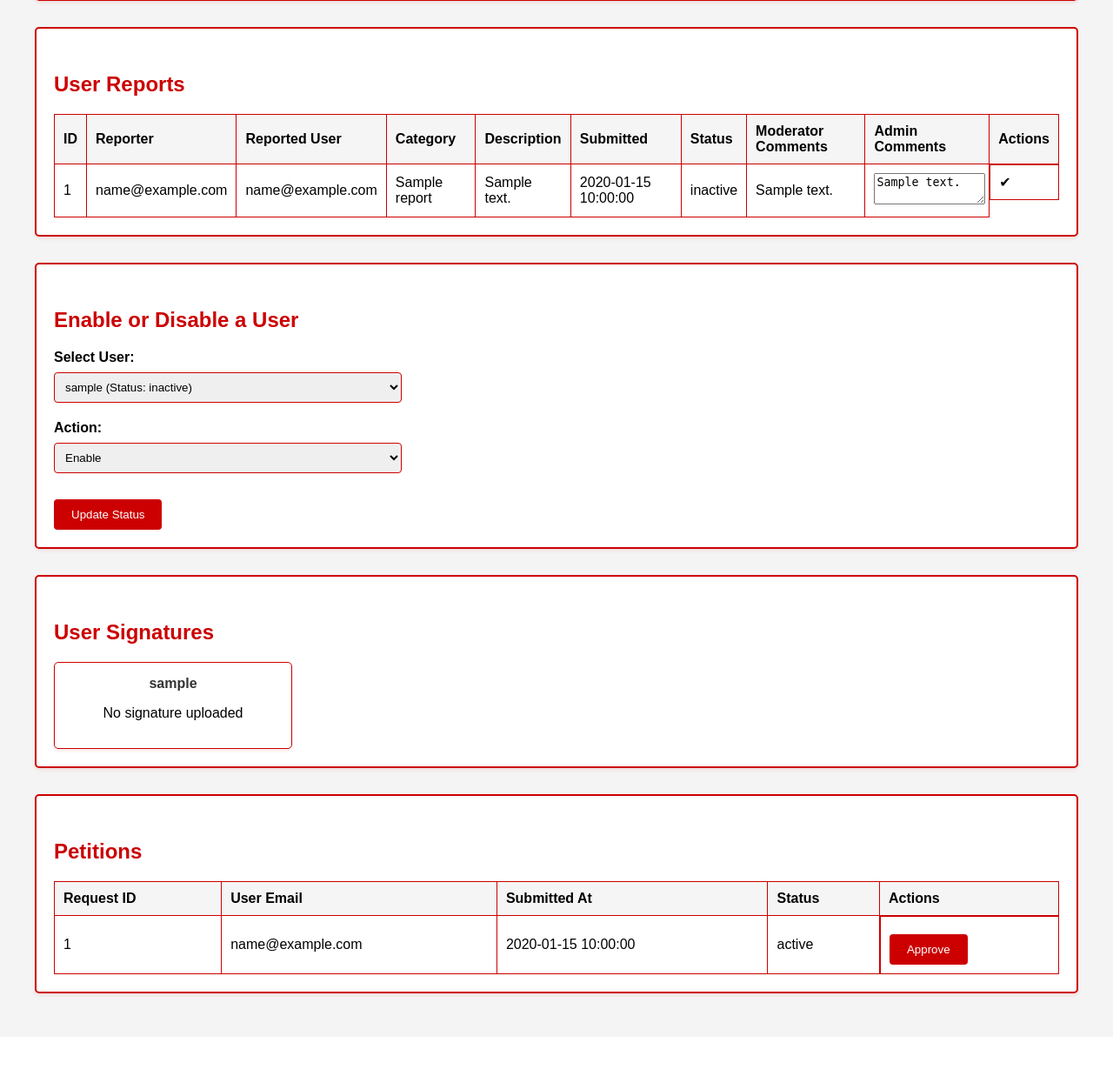
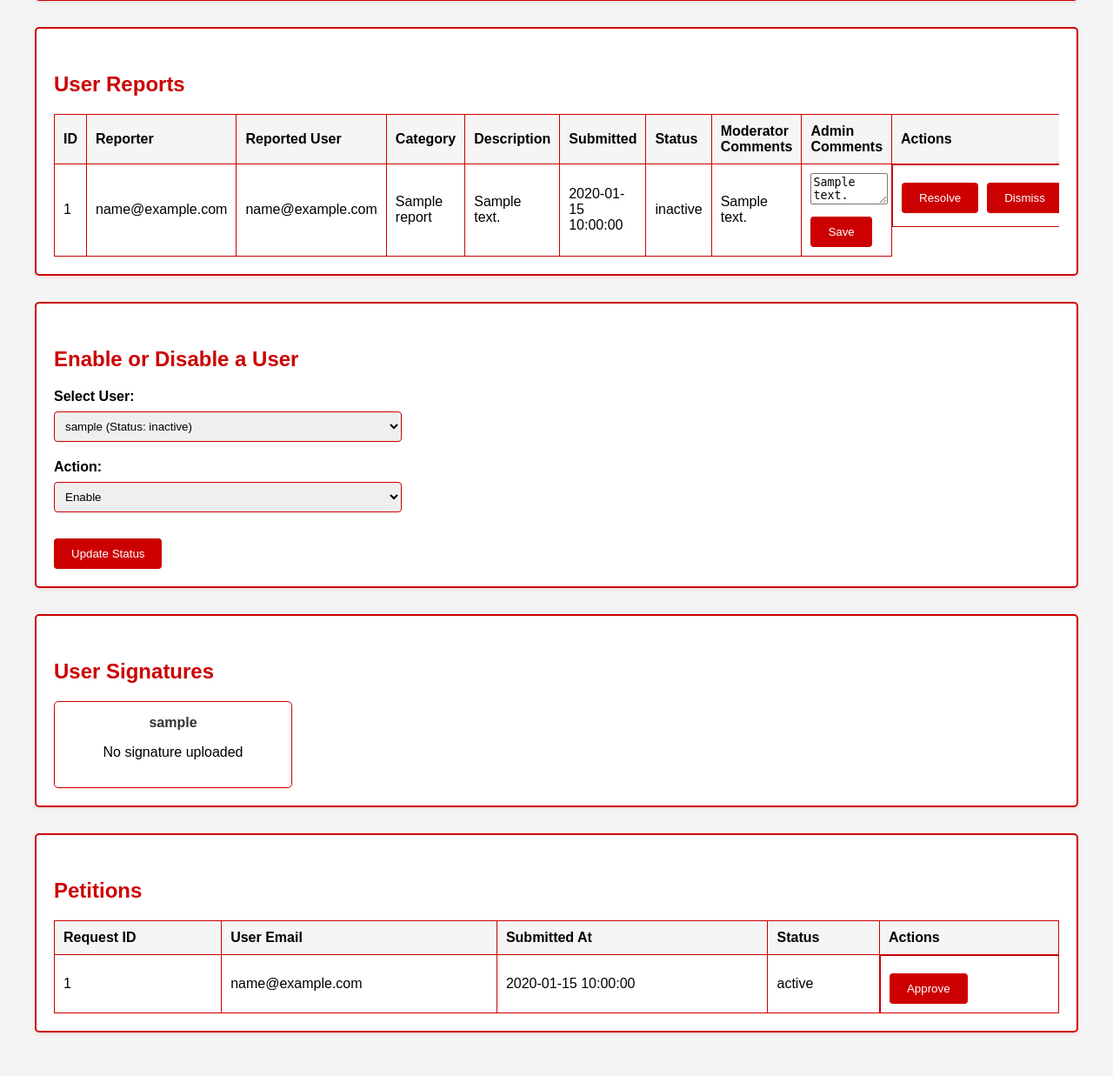
Before and after one commit to Itaho/Project-01-COSC4353, a Flask app: template templates/adminpanel.html in a window 1280 px wide. Shown: the part 537-1774 px from the top of the page at 87% size. Before the commit the page ends 1684 px from the top, so only its background shows below. Run offline with Flask 3, Linux system fonts and the light colour scheme; the template is opened without the code that fills it: most values are stand-ins (such as "Sample title", 1, 10 or a date in 2020).

Commit message:
Update adminpanel.html

```diff
--- a/templates/adminpanel.html
+++ b/templates/adminpanel.html
@@ -194,19 +194,26 @@
               <td>{{ rep.status }}</td>
               <td>{{ rep.moderator_comments or '—' }}</td>
               <td>
+                {% if rep.status != 'resolved' and rep.status != 'dismissed' %}
                   <form action="{{ url_for('update_report') }}" method="POST">
                     <input type="hidden" name="report_id" value="{{ rep.report_id }}">
                     <textarea name="admin_comments" rows="2" style="width:100%;" placeholder="Add admin comment..." required>{{ rep.admin_comments or '' }}</textarea>
+                    <button type="submit">Save</button>
+                  </form>
+                {% else %}
+                  {{ rep.admin_comments or '—' }}
+                {% endif %}
               </td>
               <td class="actions-column">
-                {% if rep.status in ['submitted', 'under_review'] %}
+                {% if rep.status != 'resolved' and rep.status != 'dismissed' %}
+                  <form action="{{ url_for('update_report') }}" method="POST" style="margin-bottom: 5px;">
+                    <input type="hidden" name="report_id" value="{{ rep.report_id }}">
                     <input type="hidden" name="action" value="resolved">
                     <button type="submit">Resolve</button>
                   </form>
-                <form action="{{ url_for('update_report') }}" method="POST" style="margin-top:5px;">
+                  <form action="{{ url_for('update_report') }}" method="POST">
                     <input type="hidden" name="report_id" value="{{ rep.report_id }}">
                     <input type="hidden" name="action" value="dismissed">
-                  <textarea name="admin_comments" rows="2" style="display:none;">{{ rep.admin_comments or '' }}</textarea>
                     <button type="submit">Dismiss</button>
                   </form>
                 {% else %}
```
Lines whose indentation alone changed are shown as unchanged.
